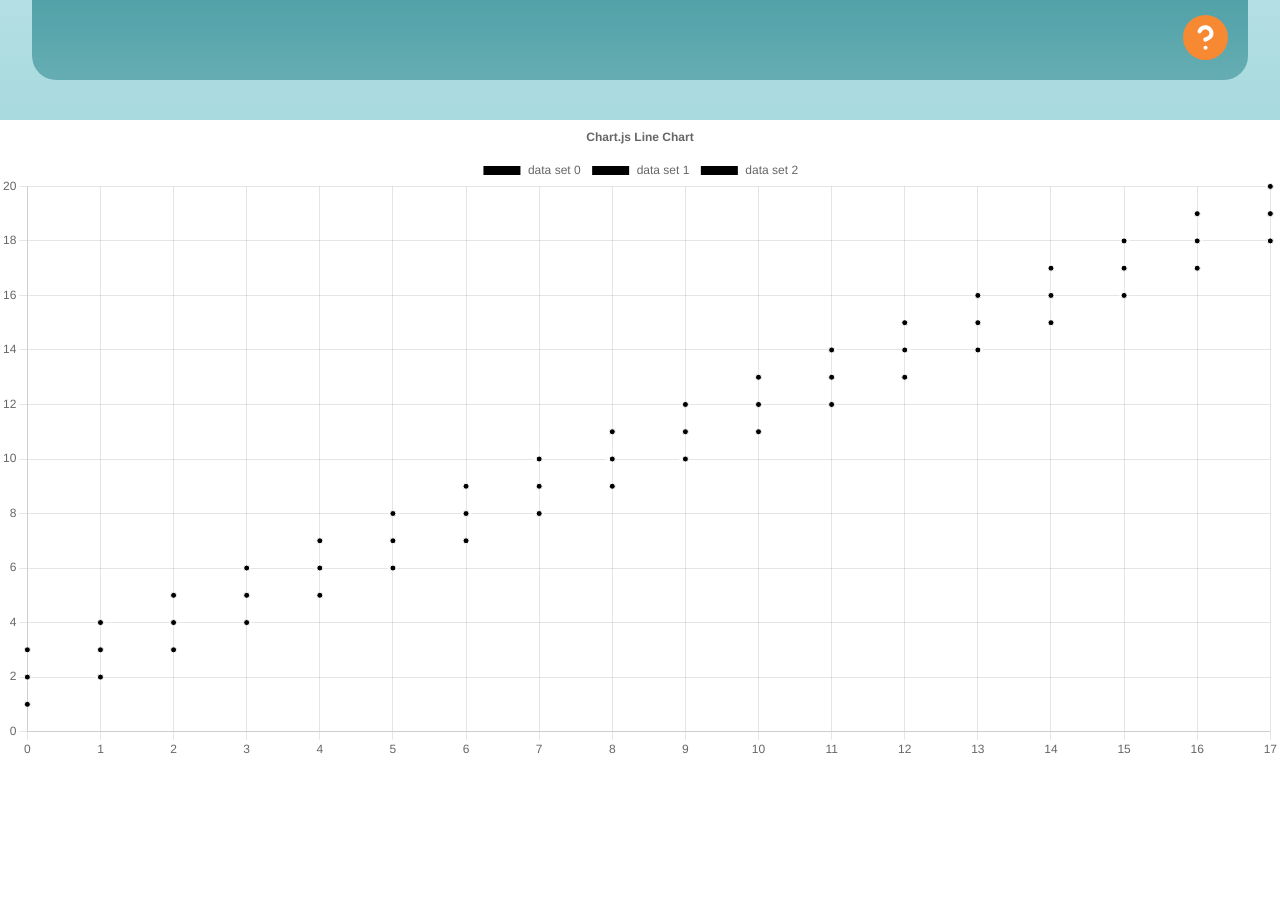
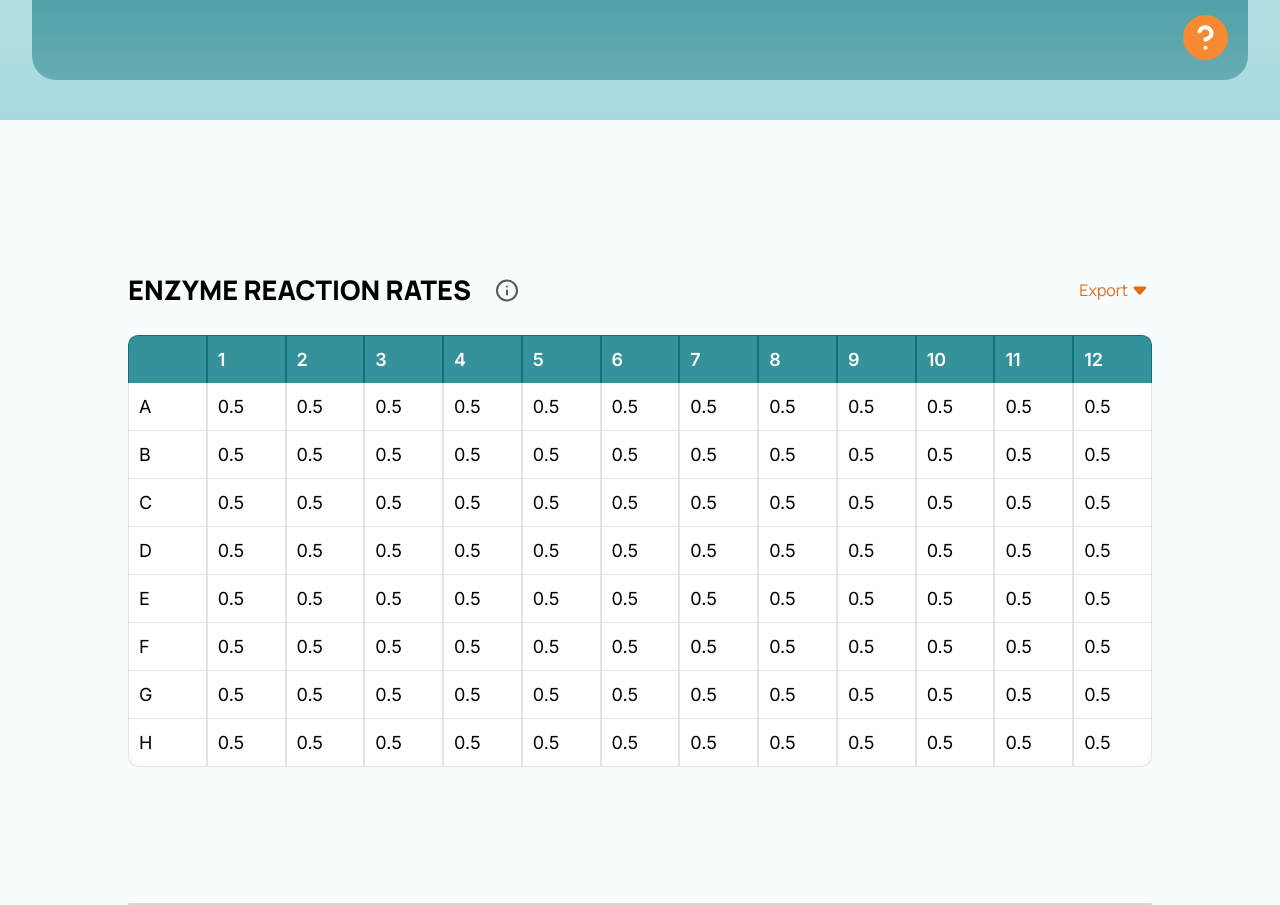
Before and after one commit to Codelab-Davis/d2d-graph-applet, a React (Vite) app in the folder frontend/: page / in a window 1280 px wide. Shown: the part 680-1585 px from the top of the page. Before the commit the page ends 1440 px from the top, so only its background shows below. Built offline with nearby package versions, Linux system fonts and the light colour scheme.

Commit message:
implemented hifi frontend for rate table

```diff
--- a/frontend/src/App.tsx
+++ b/frontend/src/App.tsx
@@ -2,13 +2,14 @@ import { useState } from 'react';
 
 import './App.css';
 import LandingPage from './LandingPage';
+import RateTable from './RateTable';
 
 function App() {
 
   return (
-    <div>
+    <div className="bg-[#f7fcff]">
       <LandingPage></LandingPage>
-
+      <RateTable></RateTable>
     </div>
   )
 }
--- a/frontend/src/LandingPage.tsx
+++ b/frontend/src/LandingPage.tsx
@@ -76,7 +76,6 @@ function LandingPage() {
                 </div>
             </div>
         </div>
-        <Graph substrateData={substrateData} substrates={['A1', 'A2', 'A3']}  title = {"a1-a3"}  ></Graph>
       </div>
 
 
--- /dev/null
+++ b/frontend/src/RateTable.tsx
@@ -0,0 +1,51 @@
+function RateTable() {
+    const data = [
+        ['A', 0.5, 0.5, 0.5, 0.5, 0.5, 0.5, 0.5, 0.5, 0.5, 0.5, 0.5, 0.5],
+        ['B', 0.5, 0.5, 0.5, 0.5, 0.5, 0.5, 0.5, 0.5, 0.5, 0.5, 0.5, 0.5],
+        ['C', 0.5, 0.5, 0.5, 0.5, 0.5, 0.5, 0.5, 0.5, 0.5, 0.5, 0.5, 0.5],
+        ['D', 0.5, 0.5, 0.5, 0.5, 0.5, 0.5, 0.5, 0.5, 0.5, 0.5, 0.5, 0.5],
+        ['E', 0.5, 0.5, 0.5, 0.5, 0.5, 0.5, 0.5, 0.5, 0.5, 0.5, 0.5, 0.5],
+        ['F', 0.5, 0.5, 0.5, 0.5, 0.5, 0.5, 0.5, 0.5, 0.5, 0.5, 0.5, 0.5],
+        ['G', 0.5, 0.5, 0.5, 0.5, 0.5, 0.5, 0.5, 0.5, 0.5, 0.5, 0.5, 0.5],
+        ['H', 0.5, 0.5, 0.5, 0.5, 0.5, 0.5, 0.5, 0.5, 0.5, 0.5, 0.5, 0.5],
+    ];
+    const headers = ['', 1, 2, 3, 4, 5, 6, 7, 8, 9, 10, 11, 12];
+
+    return (
+        <div className="flex flex-col mt-[150px] mx-[10%] w-[80%]">
+            <div className="flex justify-between mb-6">
+                <div className="flex gap-6">
+                    <h3>ENZYME REACTION RATES</h3>
+                    <button><img src="./src/assets/grayInfoIcon.svg"/></button>
+                </div>
+                <button>
+                    <div className="flex">
+                        <p className="text-secondary-600">Export</p>
+                        <img src="./src/assets/exportDropDown.svg"/>
+                    </div>
+                </button>
+            </div>
+            <table className="mb-[136px] border-separate border-spacing-0 w-full table-fixed text-left rounded-3xl bg-white border-none">
+                <thead>
+                    <tr>
+                        {headers.map((head, headID) => (
+                            <th className="border border-primary-700 bg-primary-500 text-white h-12 pl-[10px] border-b-0" key={headID}>{head}</th>
+                        ))}
+                    </tr>
+                </thead>
+                <tbody>
+                    {data.map((rowContent, rowID) => (
+                        <tr>
+                            {rowContent.map((val, rowID) => (
+                                <td className="border border-grays-300 h-12 pl-[10px] border-t-0" key={rowID}>{val}</td>
+                            ))}
+                        </tr>
+                    ))}
+                </tbody>
+            </table>
+            <div className="w-fill h-[2px] rounded-[2px] bg-grays-400"/>
+        </div>
+
+    )
+}
+export default RateTable;
--- a/frontend/src/index.css
+++ b/frontend/src/index.css
@@ -26,17 +26,26 @@
   body {
     @apply font-manrope;
   }
-}
-
-@layer utilities {
-  .table-header {
+  th {
     @apply text-base;
     @apply font-inter;
     @apply font-bold;
   }
-  .numbers {
+  td {
     @apply text-base;
     @apply font-inter;
     @apply font-normal;
   }
+  th:first-child {
+    border-top-left-radius: 10px;
+  }
+  th:last-child {
+    border-top-right-radius: 10px;
+  }
+  tr:last-child td:first-child {
+    border-bottom-left-radius: 10px;
+  }
+  tr:last-child td:last-child {
+    border-bottom-right-radius: 10px;
+  }
 }
```
Also changed, not shown: frontend/src/assets/exportDropDown.svg (added), frontend/src/assets/grayInfoIcon.svg (added).
